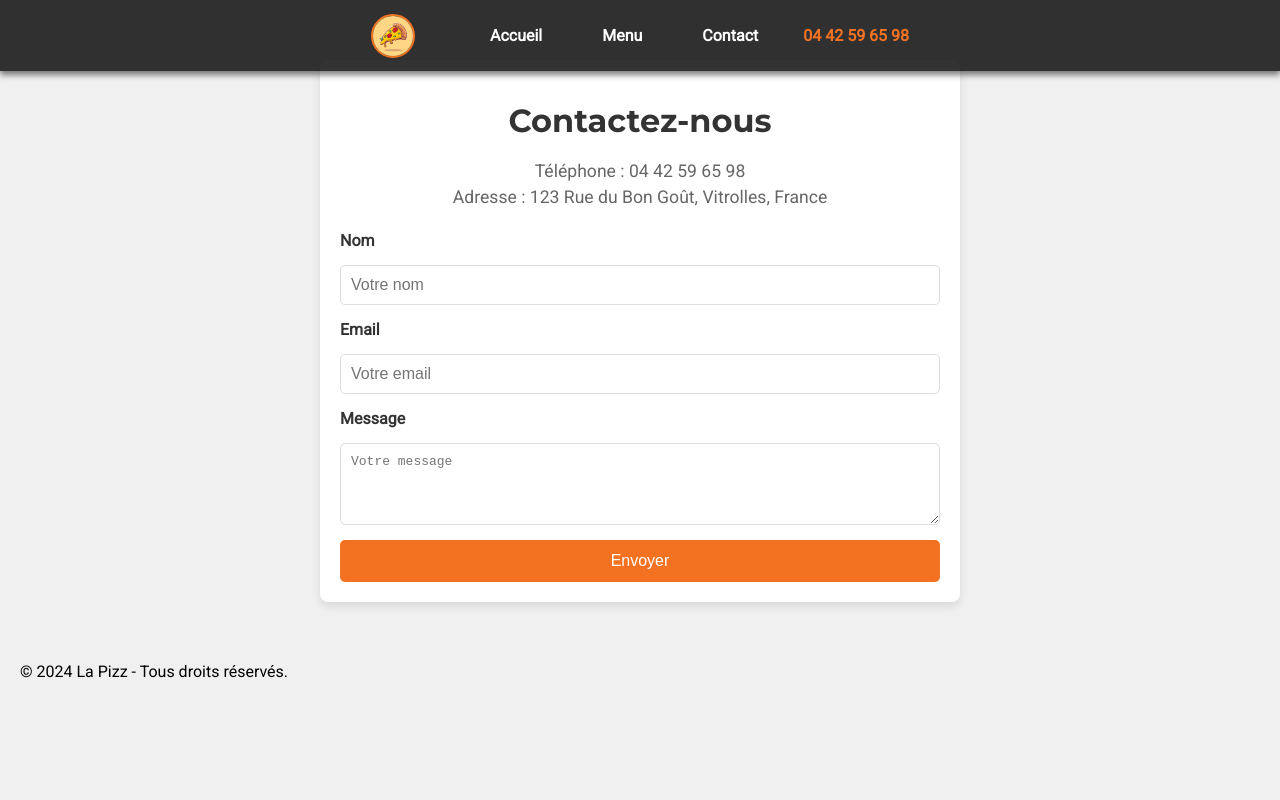
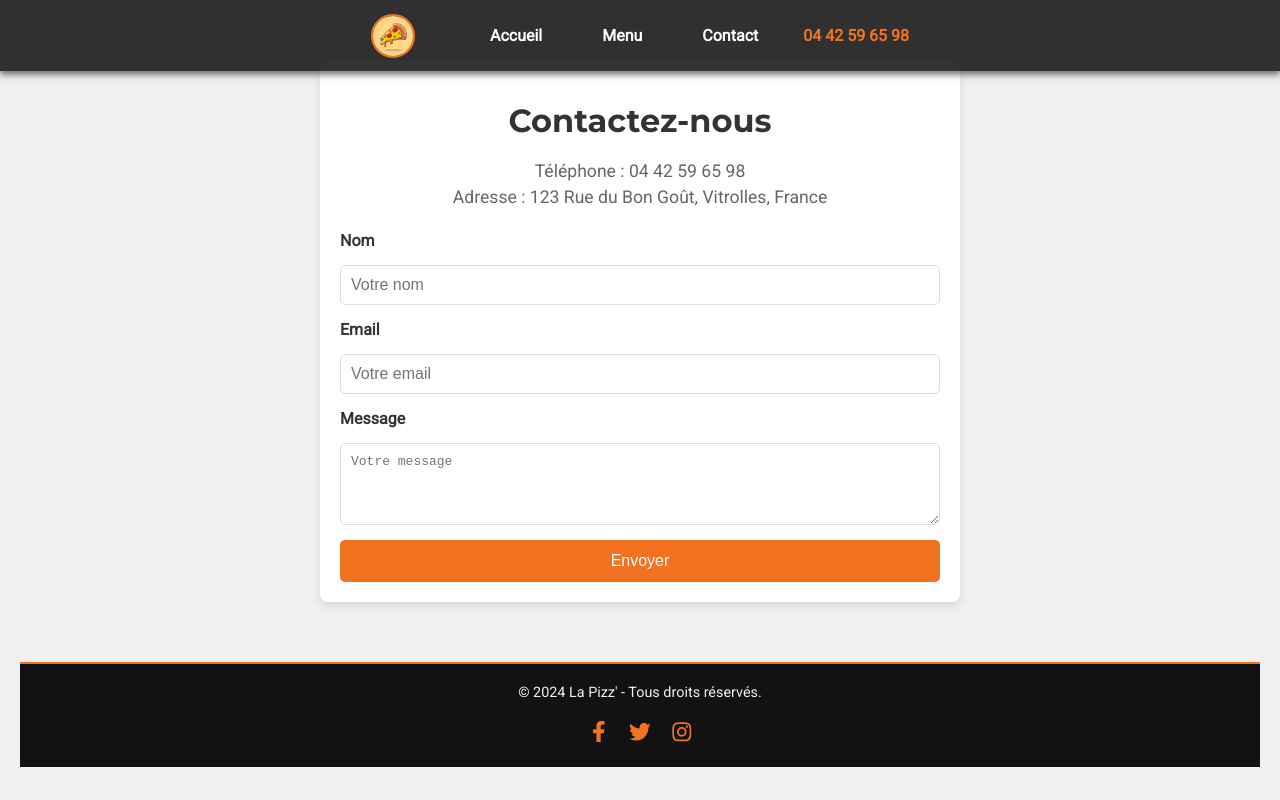
Before and after one commit to MustaphaMab/La_pizz_avec_REACT, a React (Create React App) app in the folder frontend/: page /contact in a window 1280 px wide. Built offline with nearby package versions, Linux system fonts and the light colour scheme.

Commit message:
modifs page accueil

```diff
--- a/frontend/src/pages/footer.css
+++ b/frontend/src/pages/footer.css
@@ -1,7 +1,30 @@
-/* footer.css */
-footer {
-    text-align: center;
-    padding: 1em;
-    background-color: rgb(252, 177, 27);
-    color: white;
-  }
+/* Styles pour le footer */
+.footer {
+  background-color: #121212;
+  color: #f0f0f0;
+  padding: 20px;
+  text-align: center;
+  font-size: 0.9em;
+  border-top: 2px solid #f27222;
+}
+
+.footer p {
+  margin: 0;
+  padding-bottom: 10px;
+}
+
+/* Icônes des réseaux sociaux */
+.social-icons {
+  margin-top: 10px;
+}
+
+.social-icons a {
+  color: #f27222;
+  margin: 0 10px;
+  font-size: 1.5em;
+  transition: color 0.3s;
+}
+
+.social-icons a:hover {
+  color: #ffffff;
+}
--- a/frontend/src/pages/footer.js
+++ b/frontend/src/pages/footer.js
@@ -1,9 +1,22 @@
 import React from "react";
+import { FaFacebookF, FaTwitter, FaInstagram } from "react-icons/fa"; // Import des icônes
+import './footer.css';
 
 function Footer() {
     return (
-        <footer>
-            <p>&copy; 2024 La Pizz  - Tous droits réservés.</p>
+        <footer className="footer">
+            <p>&copy; 2024 La Pizz' - Tous droits réservés.</p>
+            <div className="social-icons">
+                <a href="https://facebook.com" target="_blank" rel="noopener noreferrer">
+                    <FaFacebookF />
+                </a>
+                <a href="https://twitter.com" target="_blank" rel="noopener noreferrer">
+                    <FaTwitter />
+                </a>
+                <a href="https://instagram.com" target="_blank" rel="noopener noreferrer">
+                    <FaInstagram />
+                </a>
+            </div>
         </footer>
     );
 }
```
